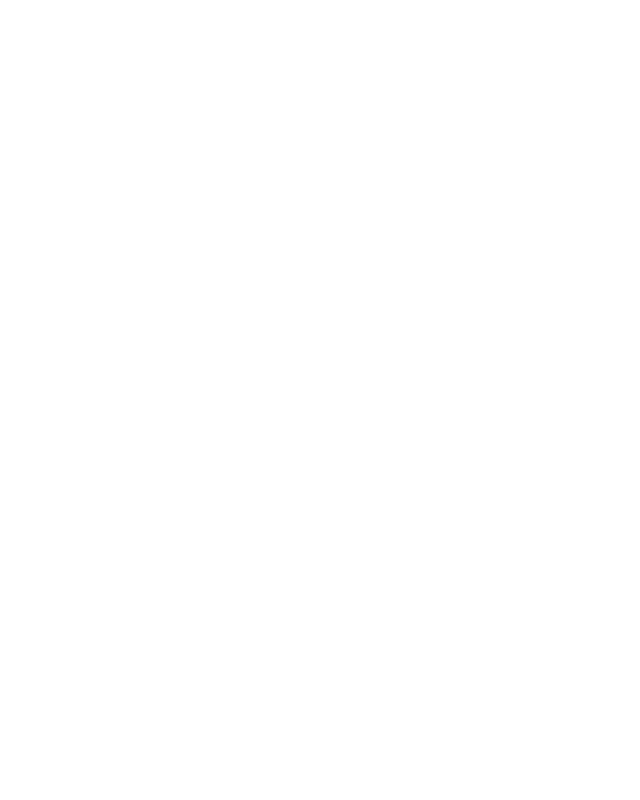
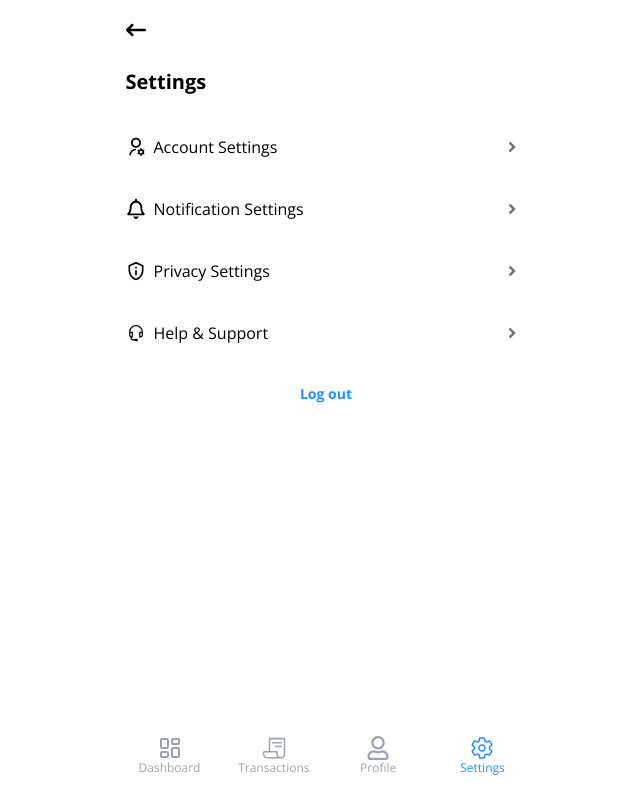
Before and after one commit to DevEmmy/vtu-frontend, a React (Vite) app: page /settings in a window 1280 px wide. Before the commit this address had no page. Shown: the whole page, without its empty margins (314-954 px from the left). Built offline with nearby package versions, Linux system fonts and the light colour scheme.

Commit message:
Settings

```diff
--- a/src/App.tsx
+++ b/src/App.tsx
@@ -16,6 +16,10 @@ import Services from './components/home/services'
 import Transactions from './components/home/transactions'
 import Profile from './components/home/profile'
 import ProfileEdit from './components/home/profile-edit'
+import Settings from './components/home/settings/settings'
+import AccountSettings from './components/home/settings/account-settings'
+import NotificationSettings from './components/home/settings/notification-settings'
+import PrivacySettings from './components/home/settings/privacy-settings'
 
 
 function App() {
@@ -40,6 +44,11 @@ function App() {
         <Route path='/transactions' element={<Transactions />}></Route>
         <Route path='/profile' element={<Profile />}></Route>
         <Route path='/profile-edit' element={<ProfileEdit />}></Route>
+        <Route path='/settings' element={<Settings />}></Route>
+        <Route path='/account-settings' element={<AccountSettings />}></Route>
+        <Route path='/notification-settings' element={<NotificationSettings />}></Route>
+        <Route path='/privacy-settings' element={<PrivacySettings />}></Route>
+
       </Routes>
     </Router>
   )
--- a/src/components/home/nav.tsx
+++ b/src/components/home/nav.tsx
@@ -36,7 +36,7 @@ const nav: React.FC<Prop> = ({ transaction, dashboard, profile, settings }) =>
         {
             img: <IoSettingsOutline />,
             title: "Settings",
-            link: '/fund-wallet',
+            link: '/settings',
             color: settings ? 'text-primary' : 'text-gray-400'
         }
       ];
--- /dev/null
+++ b/src/components/home/settings/account-settings.tsx
@@ -0,0 +1,46 @@
+import React from 'react'
+import { FaArrowLeftLong } from 'react-icons/fa6'
+import { Link } from 'react-router-dom'
+import { RiArrowDropRightLine } from "react-icons/ri";
+import { IoMdLock } from "react-icons/io";
+import { FaRegCreditCard } from "react-icons/fa6";
+
+function accountSettings() {
+    const settings = [
+        {
+            icon: <IoMdLock />,
+            title: 'Change Password',
+            link: ''
+        },
+        {
+            icon: <FaRegCreditCard />,
+            title: 'Payment Method',
+            link: ''
+        }
+    ]
+  return (
+    <div className='relative px-3 py-5 flex flex-col gap-7 min-h-screen'>
+        <Link to={"/settings"} className='text-xl'>
+            <FaArrowLeftLong />
+        </Link>
+
+        <h1 className='text-xl font-bold'>Account Settings</h1>
+
+        <div className='flex flex-col gap-4'>
+            {settings.map((item, index) =>(
+                <Link key={index} className='flex items-center py-2' to={item.link}>
+                    <div className='text-xl'>
+                        {item.icon}
+                    </div>
+
+                    <h2 className='ml-2'>{item.title}</h2>
+                    <RiArrowDropRightLine  className='ml-auto text-3xl text-gray-500'/>
+                </Link>
+            ))}
+        </div>
+
+    </div>
+  )
+}
+
+export default accountSettings
--- /dev/null
+++ b/src/components/home/settings/notification-settings.tsx
@@ -0,0 +1,67 @@
+import React from 'react'
+import { FaRegBell } from "react-icons/fa";
+import { BsMegaphone, BsGear } from "react-icons/bs";
+import { Link } from 'react-router-dom';
+import { FaArrowLeftLong } from 'react-icons/fa6';
+import switchOn from '../../../../public/switch-on.svg'
+import switchOff from '../../../../public/switch-off.svg'
+
+function notificationSettings() {
+      // Initialize state variables
+  const [var1, setVar1] = React.useState(false);
+  const [var2, setVar2] = React.useState(false);
+  const [var3, setVar3] = React.useState(false);
+
+  // Handler functions to toggle the state
+  const toggleVar1 = () => setVar1(prevVar1 => !prevVar1);
+  const toggleVar2 = () => setVar2(prevVar2 => !prevVar2);
+  const toggleVar3 = () => setVar3(prevVar3 => !prevVar3);
+
+    const settings = [
+        {
+            icon: <FaRegBell />,
+            title: 'Change Password',
+            imgState: var1,
+            function: toggleVar1
+
+        },
+        {
+            icon: <BsMegaphone />,
+            title: 'Promotional Notification',
+            imgState: var2,
+            function: toggleVar2
+        },
+        {
+            icon: <BsGear />,
+            title: 'System Notification',
+            imgState: var3,
+            function: toggleVar3
+        }
+    ]
+  return (
+    <div className='relative px-3 py-5 flex flex-col gap-7 min-h-screen'>
+      <Link to={"/settings"} className='text-xl'>
+            <FaArrowLeftLong />
+        </Link>
+
+        <h1 className='text-xl font-bold'>Account Settings</h1>
+
+        <div className='flex flex-col gap-4'>
+            {settings.map((item, index) =>(
+                <div key={index} className='flex items-center py-2' onClick={item.function}>
+                    <div className='text-xl'>
+                        {item.icon}
+                    </div>
+
+                    <h2 className='ml-2'>{item.title}</h2>
+
+                    <img src={item.imgState ? switchOn:switchOff} alt="" className='ml-auto'/>
+
+                </div>
+            ))}
+        </div>
+    </div>
+  )
+}
+
+export default notificationSettings
--- /dev/null
+++ b/src/components/home/settings/privacy-settings.tsx
@@ -0,0 +1,59 @@
+import React from 'react'
+import { Link } from 'react-router-dom';
+import { FaArrowLeftLong } from 'react-icons/fa6';
+import switchOn from '../../../../public/switch-on.svg'
+import switchOff from '../../../../public/switch-off.svg'
+import { CgProfile } from "react-icons/cg";
+import { PiTipJar } from "react-icons/pi";
+
+function notificationSettings() {
+      // Initialize state variables
+  const [var1, setVar1] = React.useState(false);
+  const [var2, setVar2] = React.useState(false);
+
+  // Handler functions to toggle the state
+  const toggleVar1 = () => setVar1(prevVar1 => !prevVar1);
+  const toggleVar2 = () => setVar2(prevVar2 => !prevVar2);
+
+    const settings = [
+        {
+            icon: <CgProfile />,
+            title: 'Profile Visibility',
+            imgState: var1,
+            function: toggleVar1
+
+        },
+        {
+            icon: <PiTipJar />,
+            title: 'Show Account Balance',
+            imgState: var2,
+            function: toggleVar2
+        },
+    ]
+  return (
+    <div className='relative px-3 py-5 flex flex-col gap-7 min-h-screen'>
+      <Link to={"/settings"} className='text-xl'>
+            <FaArrowLeftLong />
+        </Link>
+
+        <h1 className='text-xl font-bold'>Privacy Settings</h1>
+
+        <div className='flex flex-col gap-4'>
+            {settings.map((item, index) =>(
+                <div key={index} className='flex items-center py-2' onClick={item.function}>
+                    <div className='text-xl'>
+                        {item.icon}
+                    </div>
+
+                    <h2 className='ml-2'>{item.title}</h2>
+
+                    <img src={item.imgState ? switchOn:switchOff} alt="" className='ml-auto'/>
+
+                </div>
+            ))}
+        </div>
+    </div>
+  )
+}
+
+export default notificationSettings
--- /dev/null
+++ b/src/components/home/settings/settings.tsx
@@ -0,0 +1,68 @@
+import React from 'react'
+import Nav from '../nav'
+import { FaArrowLeftLong } from 'react-icons/fa6'
+import { Link } from 'react-router-dom'
+import { RiUserSettingsLine } from "react-icons/ri";
+import { FaRegBell } from "react-icons/fa";
+import { MdOutlinePrivacyTip } from "react-icons/md";
+import { LiaHeadsetSolid } from "react-icons/lia";
+import { RiArrowDropRightLine } from "react-icons/ri";
+
+function settings() {
+
+    const settings = [
+        {
+            icon: <RiUserSettingsLine />,
+            title: 'Account Settings',
+            link: '/account-settings'
+        },
+        {
+            icon: <FaRegBell />,
+            title: 'Notification Settings',
+            link: '/notification-settings'
+        },
+        {
+            icon: <MdOutlinePrivacyTip />,
+            title: 'Privacy Settings',
+            link: '/privacy-settings'
+        },
+        {
+            icon: <LiaHeadsetSolid />,
+            title: 'Help & Support',
+            link: '/help-and-support'
+        },
+    ]
+  return (
+    <div>
+
+        <div className='relative px-3 py-5 flex flex-col gap-7 min-h-screen'>
+        <Link to={"/home"} className='text-xl'>
+            <FaArrowLeftLong />
+        </Link>
+
+        <h1 className='text-xl font-bold'>Settings</h1>
+
+        <div className='flex flex-col gap-4'>
+            {settings.map((item, index) =>(
+                <Link key={index} className='flex items-center py-2' to={item.link}>
+                    <div className='text-xl'>
+                        {item.icon}
+                    </div>
+
+                    <h2 className='ml-2'>{item.title}</h2>
+                    <RiArrowDropRightLine  className='ml-auto text-3xl text-gray-500'/>
+                </Link>
+            ))}
+        </div>
+
+        <div className='flex justify-center text-primary text-sm font-bold'>
+            <p>Log out</p>
+        </div>
+
+        </div>
+      <Nav dashboard={false} profile={false} transaction={false} settings={true}/>
+    </div>
+  )
+}
+
+export default settings
```
Also changed, not shown: public/switch-off.svg (added), public/switch-on.svg (added).
